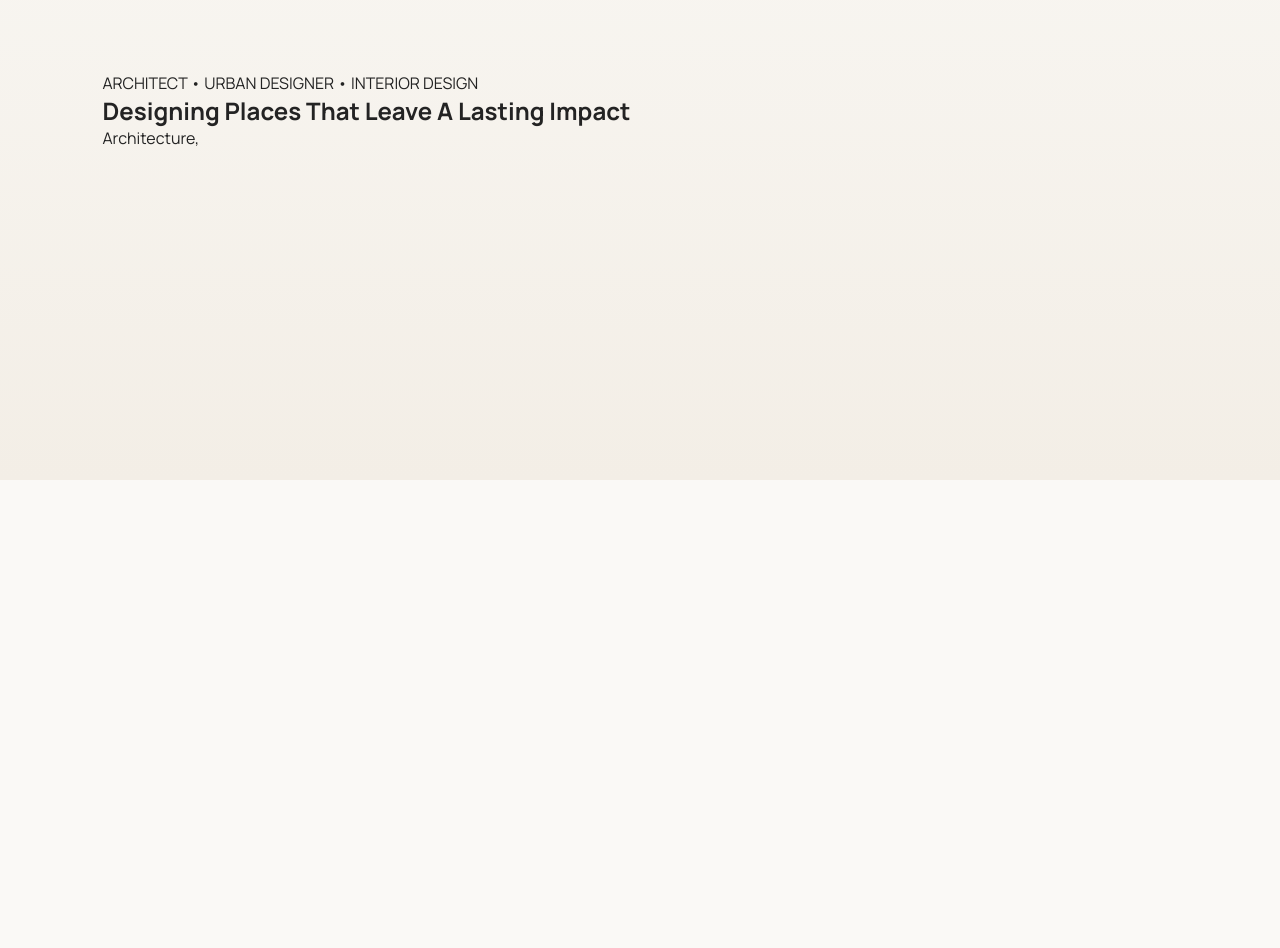
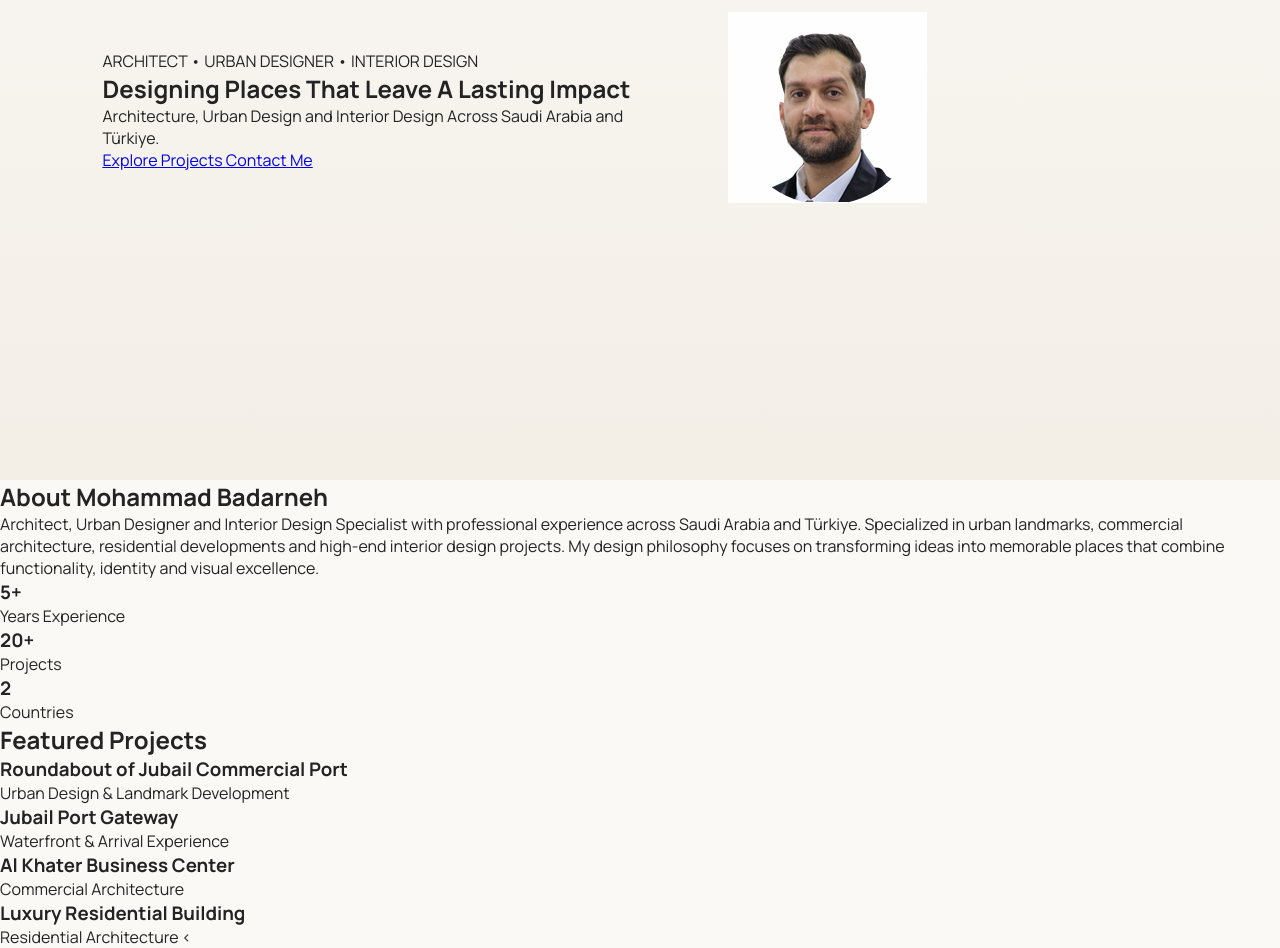
Before and after one commit to mbadarneh92-sys/mohammad-portfolio1, a plain HTML site: page index.html in a window 1280 px wide. Shown: the part 320-1268 px from the top of the page. Before the commit the page ends 800 px from the top, so only its background shows below. Drawn offline with Linux system fonts and the light colour scheme.

Commit message:
Replace with V2 portfolio layout

```diff
--- a/index.html
+++ b/index.html
@@ -1,6 +1,8 @@
 <!DOCTYPE html>
 <html lang="en">
+
 <head>
+
 <meta charset="UTF-8">
 <meta name="viewport" content="width=device-width, initial-scale=1.0">
 
@@ -9,6 +11,7 @@
 <link rel="stylesheet" href="css/style.css">
 
 <link rel="preconnect" href="https://fonts.googleapis.com">
+
 <link href="https://fonts.googleapis.com/css2?family=Manrope:wght@300;400;500;600;700;800&display=swap" rel="stylesheet">
 
 </head>
@@ -48,4 +51,127 @@ Designing Places That Leave A Lasting Impact
 </h1>
 
 <p>
-Architecture,
+Architecture, Urban Design and Interior Design Across Saudi Arabia and Türkiye.
+</p>
+
+<div class="buttons">
+
+<a href="#projects" class="btn-primary">
+Explore Projects
+</a>
+
+<a href="#contact" class="btn-secondary">
+Contact Me
+</a>
+
+</div>
+
+</div>
+
+<div class="hero-image">
+
+<img src="mohammad.png" alt="Mohammad Badarneh">
+
+</div>
+
+</section>
+
+<section id="about" class="about">
+
+<h2>
+About Mohammad Badarneh
+</h2>
+
+<p>
+
+Architect, Urban Designer and Interior Design Specialist with professional experience across Saudi Arabia and Türkiye.
+
+Specialized in urban landmarks, commercial architecture, residential developments and high-end interior design projects.
+
+My design philosophy focuses on transforming ideas into memorable places that combine functionality, identity and visual excellence.
+
+</p>
+
+<div class="stats">
+
+<div>
+
+<h3>5+</h3>
+
+<span>Years Experience</span>
+
+</div>
+
+<div>
+
+<h3>20+</h3>
+
+<span>Projects</span>
+
+</div>
+
+<div>
+
+<h3>2</h3>
+
+<span>Countries</span>
+
+</div>
+
+</div>
+
+</section>
+
+<section id="projects" class="projects">
+
+<h2>
+Featured Projects
+</h2>
+
+<div class="project-grid">
+
+<div class="card">
+
+<h3>
+Roundabout of Jubail Commercial Port
+</h3>
+
+<p>
+Urban Design & Landmark Development
+</p>
+
+</div>
+
+<div class="card">
+
+<h3>
+Jubail Port Gateway
+</h3>
+
+<p>
+Waterfront & Arrival Experience
+</p>
+
+</div>
+
+<div class="card">
+
+<h3>
+Al Khater Business Center
+</h3>
+
+<p>
+Commercial Architecture
+</p>
+
+</div>
+
+<div class="card">
+
+<h3>
+Luxury Residential Building
+</h3>
+
+<p>
+Residential Architecture
+<
```
